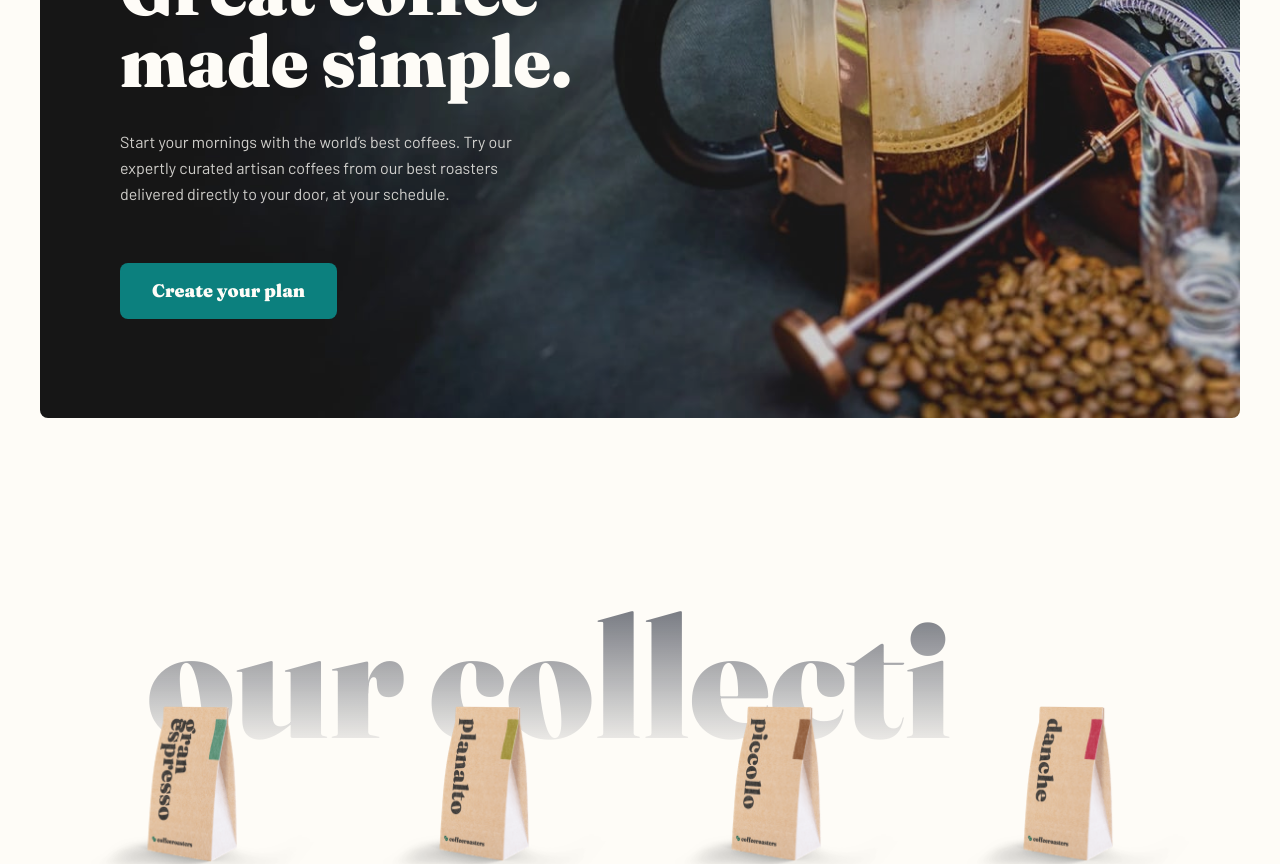
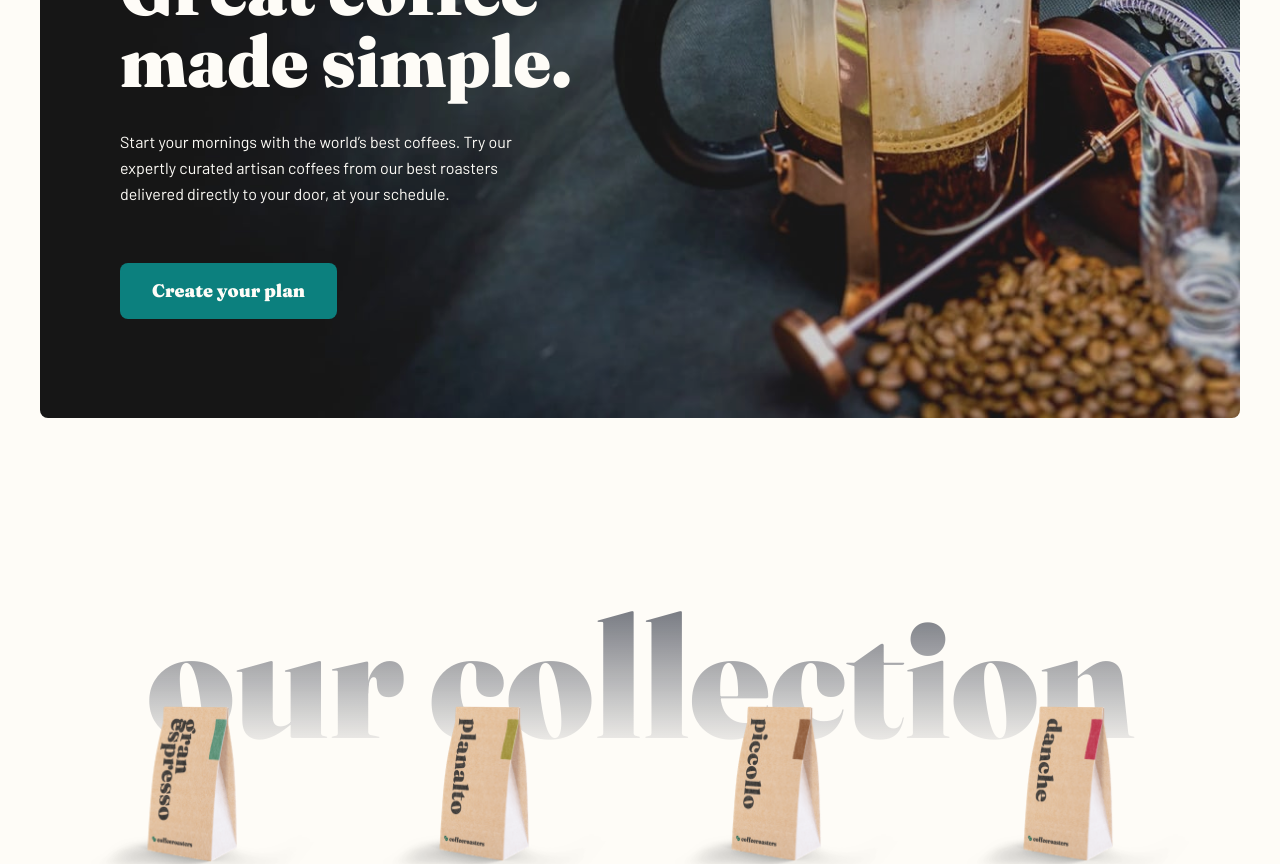
Before and after one commit to Dudeldups/FM-coffeeroasters, a React (Vite) app: page / in a window 1280 px wide. Shown: the part 260-1124 px from the top of the page. Built offline with nearby package versions, Linux system fonts and the light colour scheme; a web font is replaced by a local one.

Commit message:
fixed home animations

```diff
--- a/src/routes/Home.tsx
+++ b/src/routes/Home.tsx
@@ -92,11 +92,17 @@ const Home = () => {
               </motion.span>
             ))}
           </motion.h1>
-          <p className="z-10 mb-10 mt-6 max-w-80 opacity-80 md:max-w-[25rem] lg:mb-14 lg:mt-8">
+          <motion.p
+            variants={revealVariants}
+            initial="hidden"
+            whileInView="visible"
+            viewport={{ once: true }}
+            className="z-10 mb-10 mt-6 max-w-80 opacity-80 md:max-w-[25rem] lg:mb-14 lg:mt-8"
+          >
             Start your mornings with the world’s best coffees. Try our expertly
             curated artisan coffees from our best roasters delivered directly to
             your door, at your schedule.
-          </p>
+          </motion.p>
           <Link
             className={`z-10 rounded-lg bg-custom-dark-cyan px-8 py-4 font-fraunces text-md font-black leading-6 text-custom-light-cream transition-colors hover:bg-custom-pale-orange hover:text-black focus-visible:bg-custom-pale-orange focus-visible:text-black disabled:bg-custom-dark-grey`}
             to="/subscribe"
@@ -111,7 +117,7 @@ const Home = () => {
           className="absolute -z-10 w-full bg-gradient-to-b from-custom-dark-grey bg-clip-text text-center text-[2.3rem] leading-none text-transparent xs:text-[2.8rem] sm:text-[3.8rem] md:text-[6rem] lg:text-[9rem] xl:text-[10.5rem]"
           initial="hidden"
           whileInView="visible"
-          transition={{ staggerChildren: 0.5 }}
+          transition={{ staggerChildren: 0.25 }}
           viewport={{ once: true, amount: 1 }}
         >
           {"our collection".split("").map((letter, index) => (
@@ -226,7 +232,7 @@ const Home = () => {
           variants={fadeInVariants}
           initial="hidden"
           whileInView="visible"
-          viewport={{ once: true, amount: 0.5 }}
+          viewport={{ once: true, amount: 0.25 }}
         >
           <motion.li
             className="flex-col-center max-w-[20rem] gap-14 rounded-lg bg-custom-dark-cyan px-4 pb-12 pt-16 sm:px-10 md:max-w-[38rem] md:flex-row md:px-14 md:py-10 lg:flex-col lg:px-5 lg:pb-12 lg:pt-16 xl:px-12"
@@ -293,9 +299,17 @@ const Home = () => {
       <div className="flex-col-center mx-auto mt-28 max-w-[70rem] pb-28 lg:mt-48 lg:pb-48">
         <motion.h2
           className="text-custom-dark-grey md:self-start"
-          initial={{ scale: 0.25 }}
-          whileInView={{ scale: 1 }}
+          initial={{ scaleY: 0.1, x: 1000 }}
+          whileInView={{ scaleY: [0.1, 0.1, 1], x: [1000, 0, 0] }}
           viewport={{ once: true, amount: 1 }}
+          transition={{
+            once: true,
+            delay: 0.3,
+            duration: 2,
+            type: "spring",
+            stiffness: 50,
+            times: [0, 0.5, 1],
+          }}
         >
           How it works
         </motion.h2>
@@ -335,12 +349,25 @@ const Home = () => {
           </li>
         </ol>
 
-        <Link
-          className={`mt-20 rounded-lg bg-custom-dark-cyan px-8 py-4 font-fraunces text-md font-black leading-6 text-custom-light-cream transition-colors hover:bg-custom-pale-orange hover:text-black focus-visible:bg-custom-pale-orange focus-visible:text-black disabled:bg-custom-dark-grey md:self-start lg:mt-16`}
-          to="/subscribe"
+        <motion.span
+          initial={{ scale: 0.5 }}
+          whileInView={{ scale: 1 }}
+          viewport={{ once: true }}
+          transition={{
+            once: true,
+            delay: 0.2,
+            duration: 1,
+            type: "spring",
+          }}
+          className="mt-20 block md:self-start"
         >
-          Create your plan
-        </Link>
+          <Link
+            className={`rounded-lg bg-custom-dark-cyan px-8 py-4 font-fraunces text-md font-black leading-6 text-custom-light-cream transition-colors hover:bg-custom-pale-orange hover:text-black focus-visible:bg-custom-pale-orange focus-visible:text-black disabled:bg-custom-dark-grey`}
+            to="/subscribe"
+          >
+            Create your plan
+          </Link>
+        </motion.span>
       </div>
     </section>
   );
```
